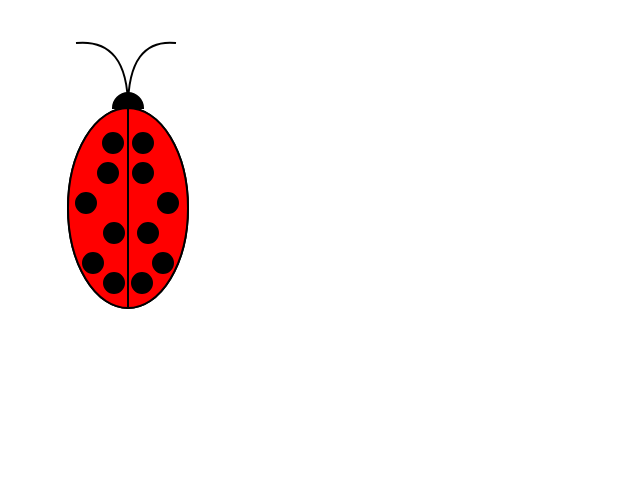
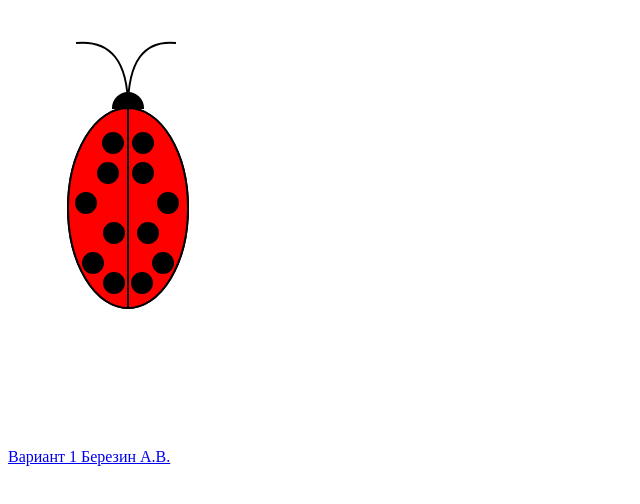
Before and after one commit to ildar4eg/studio, a plain HTML site: page BerezinAV/index.html in a window 1280 px wide. Shown: the whole page, without its empty margins (0-640 px from the left). Drawn offline with Linux system fonts and the light colour scheme.

Commit message:
Update index.html

```diff
--- a/BerezinAV/index.html
+++ b/BerezinAV/index.html
@@ -133,6 +133,7 @@
 	cxt.stroke();
 	cxt.fill();
 </script>
+<p> <a href="BerezinAV/index.html">Вариант 1 Березин А.В.</a> </p>
 </head>
 <body>
 </html>
```
